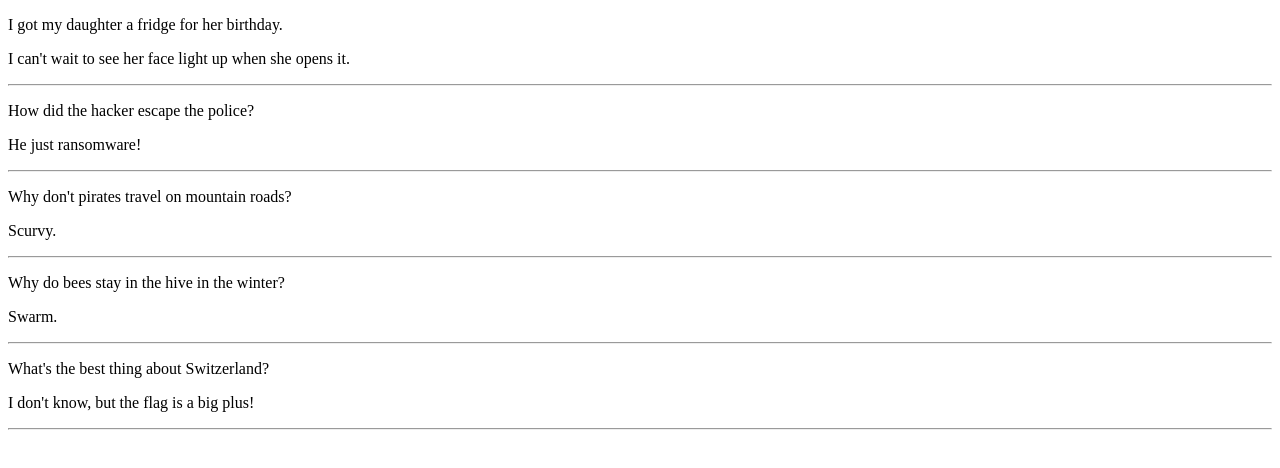
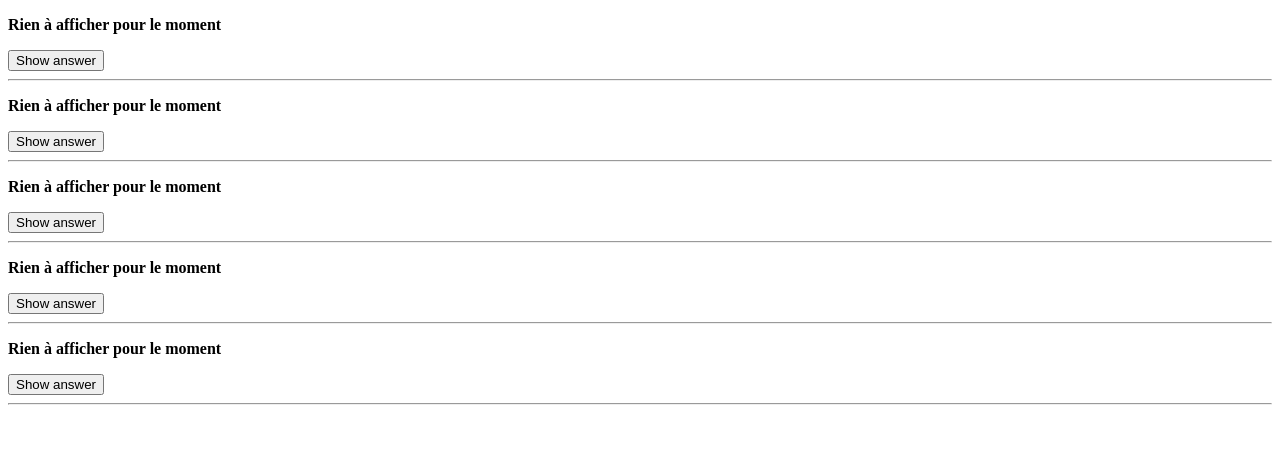
Before and after one commit to Antsa08/react-scrimba, a React (Vite) app: page / in a window 1280 px wide. Shown: the top 468 px of the page. Built offline with nearby package versions, Linux system fonts and the light colour scheme.

Commit message:
Update using state and conditional rendering

```diff
--- a/src/components/Jokes.jsx
+++ b/src/components/Jokes.jsx
@@ -1,9 +1,26 @@
+import React from 'react'
+
 function Jokes(props) {
 	console.log(props);
+
+	const [isShown, setIsShown] = React.useState(false)
+
+	function toggle() {
+		setIsShown(prev => prev = !isShown)
+		console.log(isShown)
+	}
+
 	return (
 		<div>
-			<p>{ props.setup }</p>
-			<p>{ props.punchline }</p>
+			{ isShown ?
+				<div>
+					<p>{ props.setup }</p>
+					<p>{ props.punchline }</p>
+				</div>
+			 :
+				<p><b>Rien à afficher pour le moment</b></p>
+			}
+			<button onClick={ toggle }>{ isShown ? 'Hide answer' : 'Show answer' }</button>
 			<hr />
 		</div>
 	)
```
